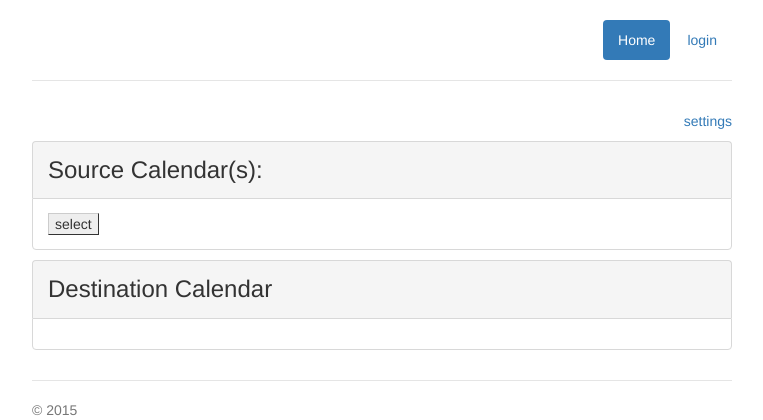
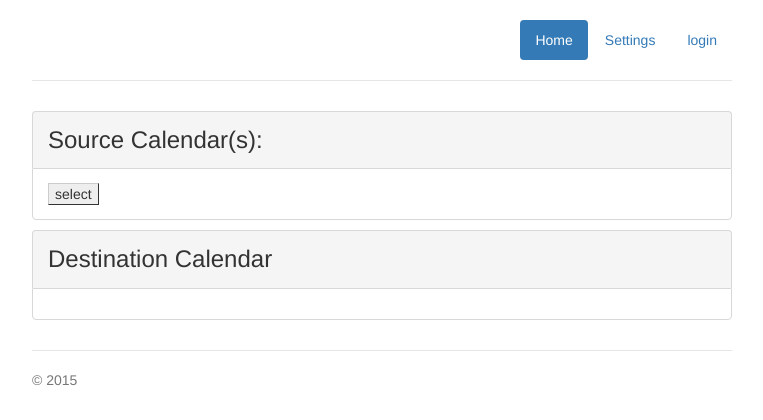
Before and after one commit to izilly/gcal_dedup, a Django app: page / in a window 1280 px wide. Shown: the top 420 px of the page, without its empty margins (258-1021 px from the left). Run offline with Django 3.2, Linux system fonts and the light colour scheme; some libraries are stand-ins or nearby versions.

Commit message:
use boostrap navbar (nav-pills; right-aligned)

```diff
--- a/pick_calendar/templates/pick_calendar/index.html
+++ b/pick_calendar/templates/pick_calendar/index.html
@@ -2,9 +2,9 @@
 
   {% block content %}
 
-<div class="blank-box">
-    <a href="{% url 'pick_calendar:settings' %}">settings</a>
-</div>
+  <!--<div class="blank-box">-->
+      <!--<a href="{% url 'pick_calendar:settings' %}">settings</a>-->
+  <!--</div>-->
 
   <!--Source Calendar(s) -->
   <div id="source" class="choice-box">
--- a/templates/base.html
+++ b/templates/base.html
@@ -27,12 +27,24 @@
       <div class="header clearfix">
         <nav>
           <ul class="nav nav-pills pull-right">
-            <li role="presentation" class="active">
+            <!--<li role="presentation" class="active">-->
+            <li role="presentation"
+                {% if request.path == '/' %}
+                  class="active"
+                {% endif %}
+              >
               <a href="{%url 'pick_calendar:reset' %}">Home</a>
+            </li>
+            <li role="presentation"
+                {% if request.path == '/settings/' %}
+                  class="active"
+                {% endif %}
+              >
+              <a href="{%url 'pick_calendar:settings' %}">Settings</a>
             </li>
             {% if user.username %}
               <li role="presentation">
-                <a href="{%url 'gcal_auth:logout' %}">logout</a>
+                <a href="{%url 'gcal_auth:logout' %}">Logout</a>
               </li>
             {% else %}
               <li role="presentation">
```
Lines whose indentation alone changed are shown as unchanged.
